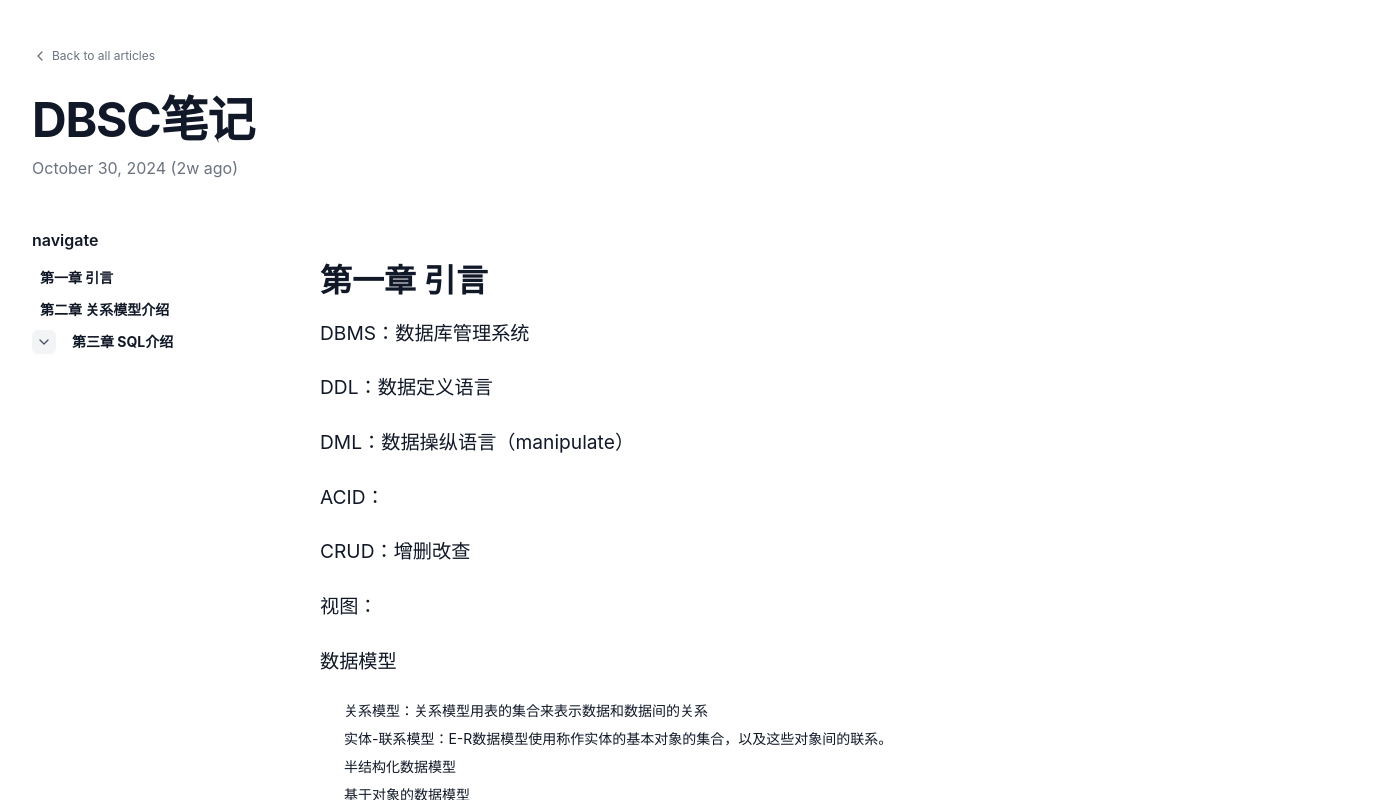
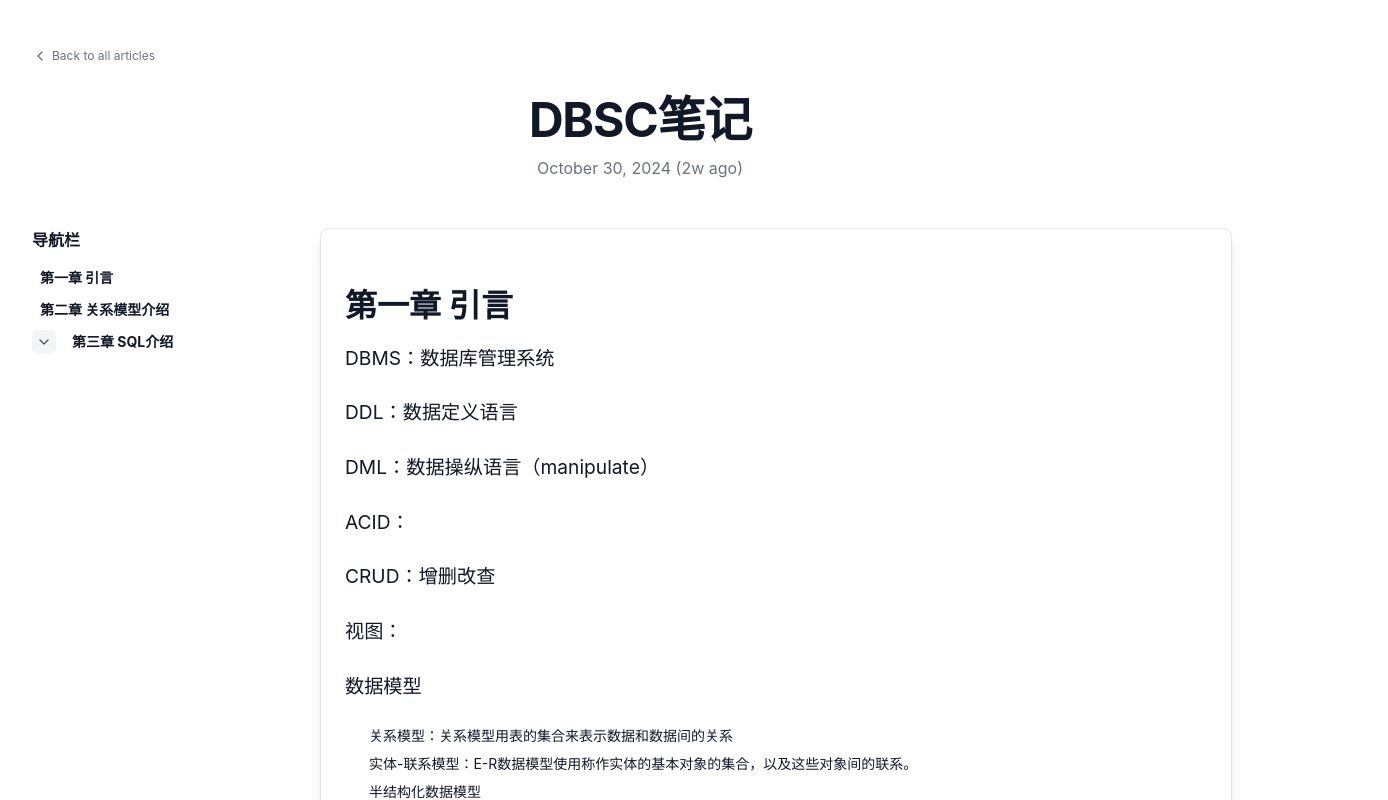
Before and after one commit to ZhenyuePan/ZhenyuePan.github.io, a Next.js app: page /blog/DBSC in a window 1280 px wide. Shown: the top 800 px of the page, 1388 px wide, since content can reach past the window. Built offline with nearby package versions, Linux system fonts and the light colour scheme.

Commit message:
blog-text

```diff
--- a/content/linux.mdx
+++ b/content/linux.mdx
@@ -7,6 +7,7 @@ summary: "My tutorial for linux."
 ## 参考文档
 
 1.MIT MIssingsemester
+
 2.零声 shell
 
 3.jyy pa
--- a/src/app/blog/[slug]/blog-post-content.tsx
+++ b/src/app/blog/[slug]/blog-post-content.tsx
@@ -1,5 +1,5 @@
 'use client'
-
+import { Card } from "@/components/ui/card"
 import { DATA } from "@/data/resume"
 import { formatDate } from "@/lib/utils"
 import { Suspense, useEffect, useState, useRef } from "react"
@@ -141,7 +141,13 @@ export default function BlogPostContent({ post }: BlogPostContentProps) {
       return newSet;
     });
   };
-
+  /**
+   *
+   * @param headings
+   * @param level
+   * @returns
+   * 导航栏
+   */
   const renderHeadings = (headings: Heading[], level: number = 0) => (
     <ul
       className={`space-y-1 text-sm ${
@@ -192,7 +198,7 @@ export default function BlogPostContent({ post }: BlogPostContentProps) {
 
 
   return (
-    <div className="w-max h-max mx-auto px-4 sm:px-6 lg:px-8 py-12 bg-white dark:bg-gray-900 text-gray-900 dark:text-gray-100 text-sm">
+    <div className=" w-full max-w-screen-3xl px-4 sm:px-6 lg:px-8 py-12 bg-white dark:bg-gray-900 text-gray-900 dark:text-gray-100 text-sm">
       <script
         type="application/ld+json"
         suppressHydrationWarning
@@ -223,8 +229,8 @@ export default function BlogPostContent({ post }: BlogPostContentProps) {
         </Link>
       </nav>
 
-      <header className="mb-12">
-        <h1 className="text-3xl sm:text-4xl lg:text-5xl font-bold tracking-tight text-gray-900 dark:text-gray-100 mb-3">{post.metadata.title}</h1>
+      <header className="text-center mb-12">
+        <h1 className="text-3xl sm:text-2xl lg:text-5xl font-bold tracking-tight text-gray-900 dark:text-gray-100 mb-3">{post.metadata.title}</h1>
         <Suspense fallback={<p className="h-5" />}>
           <p className="text-base text-gray-500 dark:text-gray-400">
             {formatDate(post.metadata.publishedAt)}
@@ -233,9 +239,9 @@ export default function BlogPostContent({ post }: BlogPostContentProps) {
       </header>
 
       <div className="flex flex-col lg:flex-row gap-8">
-        <aside className="lg:w-64 flex-shrink-0 order-2 lg:order-1">
+        <aside className="lg:w-64 flex-shrink-0 order-1 lg:order-1">
           <nav className="sticky top-8 max-h-[calc(100vh-4rem)] overflow-y-auto pr-4" aria-label="Table of contents">
-            <h2 className="text-base font-semibold mb-3 text-gray-900 dark:text-gray-100">navigate</h2>
+            <h2 className="text-base font-semibold mb-3 text-gray-900 dark:text-gray-100">导航栏</h2>
             {headings.length > 0 ? (
               renderHeadings(headings)
             ) : (
@@ -244,7 +250,8 @@ export default function BlogPostContent({ post }: BlogPostContentProps) {
           </nav>
         </aside>
 
-        <article className="flex-grow order-1 lg:order-2 prose prose-sm sm:prose-base lg:prose-lg dark:prose-invert max-w-none blog-content">
+        <Card className="order-2 w-3/4 p-6 rounded-lg shadow-lg bg-white dark:bg-gray-900 text-gray-900 dark:text-gray-100">
+        <article className="flex-grow order-2 lg:order-2 prose prose-sm sm:prose-base lg:prose-lg dark:prose-invert max-w-none blog-content">
           {renderedContent ? (
             <div dangerouslySetInnerHTML={{ __html: renderedContent }} />
           ) : (
@@ -256,6 +263,7 @@ export default function BlogPostContent({ post }: BlogPostContentProps) {
             </Alert>
           )}
         </article>
+        </Card>
       </div>
 
       <nav className="mt-12 flex justify-between text-xs" aria-label="Post navigation">
```
